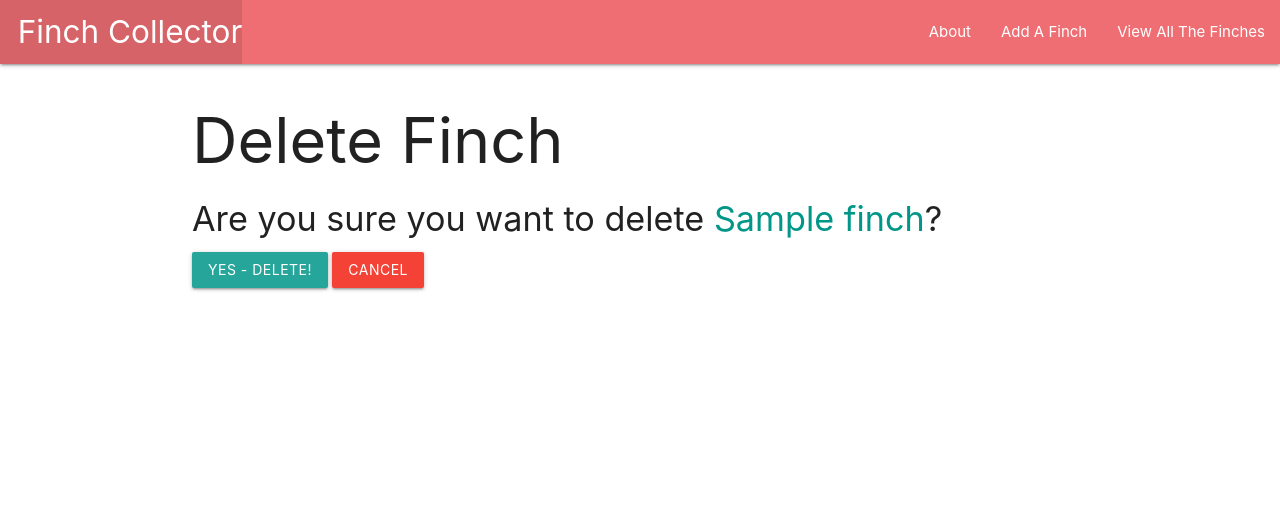
After one commit to DaceyForward/Finch-Collector-App, a Django app: page /finches/1/delete/ in a window 1280 px wide. The commit adds this page. Shown: the top 528 px of the page. Run offline with Django 4.2, Linux system fonts and the light colour scheme; tables that the repository leaves empty hold one stand-in row (values such as "Sample post").

Commit message:
adds update and delete functionality for finches

```diff
--- a/main_app/templates/finches/detail.html
+++ b/main_app/templates/finches/detail.html
@@ -14,6 +14,10 @@
       <p>Age: Chick</p>
     {% endif %}
   </div>
+  <div class="card-action">
+    <a href="{% url 'finches_update' finch.id %}">Edit</a>
+    <a href="{% url 'finches_delete' finch.id %}">Delete</a>
+  </div>
 </div>
 
 {% endblock %}
--- /dev/null
+++ b/main_app/templates/main_app/finch_confirm_delete.html
@@ -0,0 +1,13 @@
+{% extends 'base.html' %}
+
+{% block content %}
+  <h1>Delete Finch</h1>
+
+  <h4>Are you sure you want to delete <span class="teal-text">{{ object.name }}</span>?</h4>
+
+  <form action="" method="POST">
+    {% csrf_token %}
+    <input type="submit" value="Yes - Delete!" class="btn">
+    <a href="{% url 'detail' finch.id %}" class="btn red">Cancel</a>
+  </form>
+{% endblock %}
--- a/main_app/urls.py
+++ b/main_app/urls.py
@@ -7,4 +7,6 @@ urlpatterns = [
     path('finches/', views.finches_index, name='index'),
     path('finches/<int:finch_id>/', views.finches_detail, name='detail'),
     path('finches/create/', views.FinchCreate.as_view(), name='finches_create'),
+    path('finches/<int:pk>/update/', views.FinchUpdate.as_view(), name='finches_update'),
+    path('finches/<int:pk>/delete/', views.FinchDelete.as_view(), name='finches_delete'),
  ]
--- a/main_app/views.py
+++ b/main_app/views.py
@@ -5,7 +5,7 @@ from django.shortcuts import render
 #   {'name': 'Lilo', 'breed': 'house', 'description': 'furry little demon', 'age': 3},
 #   {'name': 'Zach', 'breed': 'zebra', 'description': 'gentle and loving', 'age': 2},
 # ]
-from django.views.generic.edit import CreateView
+from django.views.generic.edit import CreateView, UpdateView, DeleteView
 from .models import Finch
 
 # Create your views here.
@@ -32,3 +32,11 @@ def finches_detail(request, finch_id):
 class FinchCreate(CreateView):
   model = Finch
   fields = '__all__'
+
+class FinchUpdate(UpdateView):
+  model = Finch
+  fields = ['breed', 'description', 'age']
+
+class FinchDelete(DeleteView):
+  model = Finch
+  success_url = '/finches'
```
Also changed, not shown: main_app/templates/main_app/finch_form.html (+8 -3 lines).
